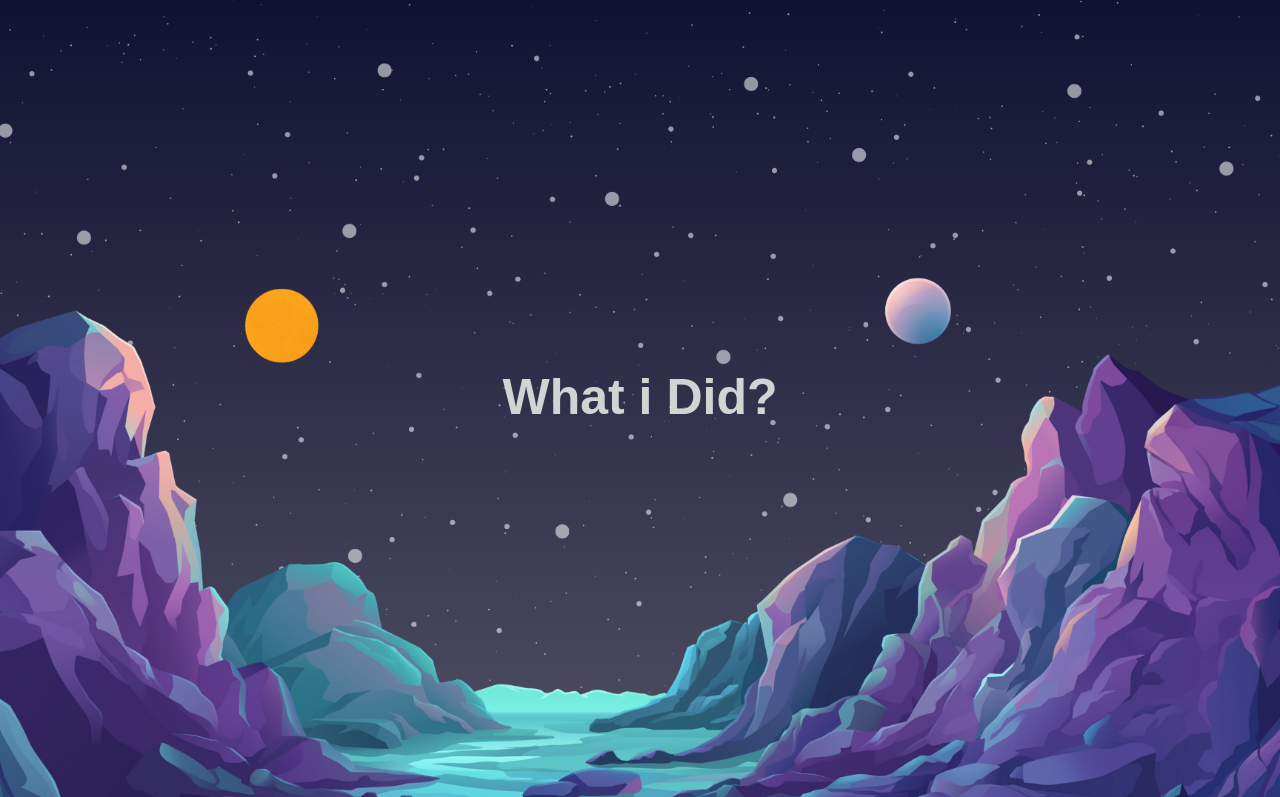
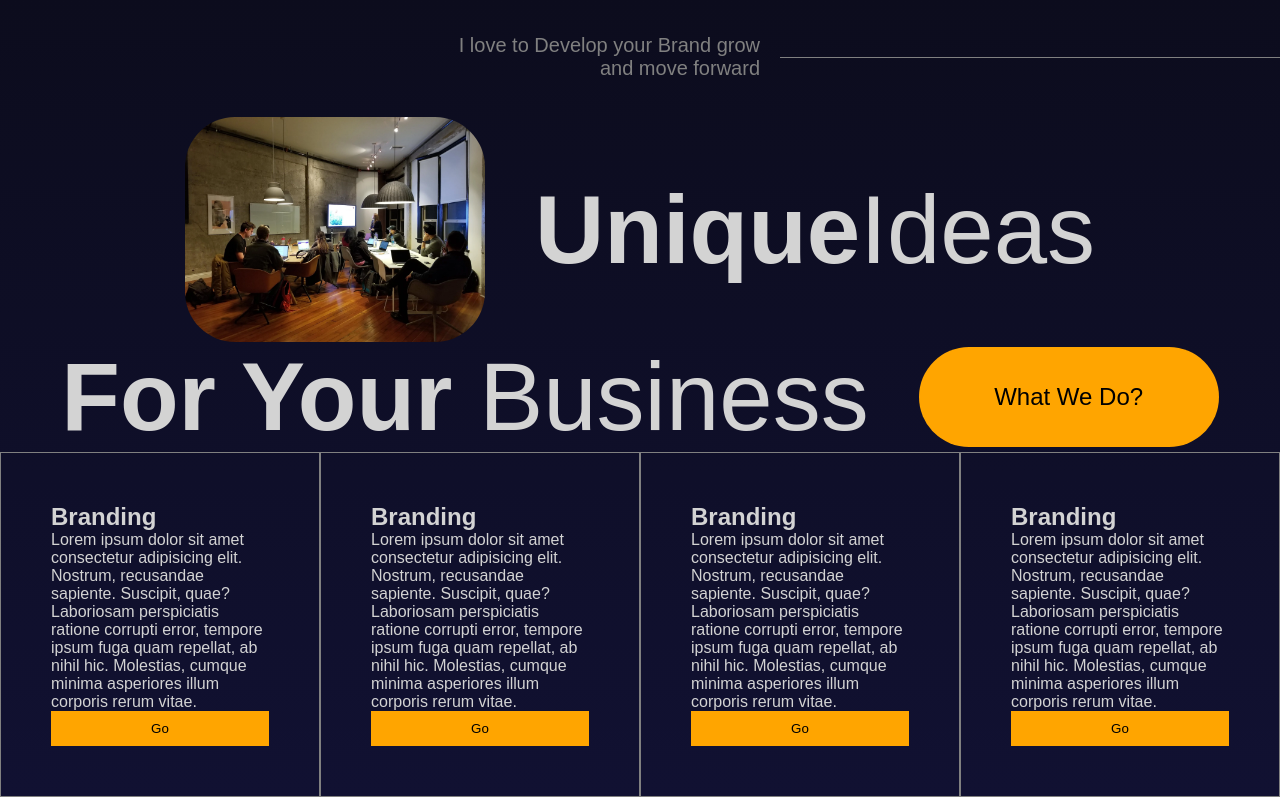
Before and after one commit to skythelimit24/onlinepresence, a React (Vite) app: page / in a window 1280 px wide. Shown: the part 1603-2400 px from the top of the page. Built offline with nearby package versions, Linux system fonts and the light colour scheme.

Commit message:
service section added

```diff
--- a/src/App.jsx
+++ b/src/App.jsx
@@ -3,6 +3,7 @@ import "./App.scss";
 import Navbar from './Components/Navabar/Navbar'
 import Hero from './Components/Hero/Hero'
 import Parralax from "./Components/Parralax/Parralax";
+import Services from "./Components/Services/Services";
 const App = () => {
   return (
     <>
@@ -11,6 +12,7 @@ const App = () => {
       <Hero/>
     </section>
     <section id="Services"><Parralax type="Services"/></section>
+    <section><Services/></section>
     <section id="Portfolio"><Parralax type="Portfolio"/></section>
     <section>Portfolio1</section>
     <section>Portfolio2</section>
--- a/src/Components/Hero/Hero.jsx
+++ b/src/Components/Hero/Hero.jsx
@@ -38,6 +38,8 @@ const Hero = () => {
       },
     },
   };
+
+
   return (
     <>
       <div className="hero">
@@ -51,7 +53,7 @@ const Hero = () => {
             <motion.h2 variants={TextVariants}>Akash Tanwar</motion.h2>
             <motion.h1 variants={TextVariants}>Web Developer</motion.h1>
             <motion.div className="buttons" variants={TextVariants}>
-              <motion.button variants={TextVariants}>
+              <motion.button variants={TextVariants} >
                 See the latest Work
               </motion.button>
               <motion.button variants={TextVariants}>Contact Me</motion.button>
@@ -70,7 +72,7 @@ const Hero = () => {
           initial="initial"
           animate="animate"
         >
-        ReactJs CSS Bootstrap MUI
+        ReactJs CSS Javascript MUI
         </motion.div>
         <div className="imageContainer">
           <img src="./hero2.png" alt="AkashImage" />
--- /dev/null
+++ b/src/Components/Services/Services.jsx
@@ -0,0 +1,79 @@
+import React, { useRef } from 'react'
+import './Services.scss'
+import {motion ,useInView} from 'framer-motion'
+const variants = {
+    initial:{
+        x:-500,
+        y:100,
+        opacity:0,
+    },
+    animate:{
+        x:0,
+        opacity:1,
+        y:0,
+        transition:{
+            duration:1,
+            staggerChildren:0.1
+        }
+    }
+}
+const Services = () => {
+const ref = useRef();
+
+const InView = useInView(ref,{margin:"-100px"});
+
+  return (
+    <>
+  <motion.div className="services" variants={variants} initial="initial" ref={ref} animate={InView && "animate"}>
+    <motion.div className="textContainer" variants={variants}>
+        <p>I love to Develop your Brand grow<br/> and move forward</p>
+        <hr/>
+    </motion.div>
+    <motion.div className="titleContainer" variants={variants} >
+        <div className="title">
+            <img src="/people.webp" alt="business image"  />
+            <h1><motion.b whileHover={{color:"orange"}}>Unique</motion.b>Ideas</h1>
+        </div>
+        <div className="title">
+            <h1>
+                <motion.b whileHover={{color:"orange"}}>For Your</motion.b> Business
+                </h1>
+                <button>What We Do?</button>
+        </div>
+    </motion.div>
+    <motion.div className="listcontainer"  variants={variants}>
+        <motion.div className="box" whileHover={{background:"lightgrey",color:"black"}}>
+            <h2>Branding</h2>
+            <p>
+                Lorem ipsum dolor sit amet consectetur adipisicing elit. Nostrum, recusandae sapiente. Suscipit, quae? Laboriosam perspiciatis ratione corrupti error, tempore ipsum fuga quam repellat, ab nihil hic. Molestias, cumque minima asperiores illum corporis rerum vitae.
+            </p>
+            <button>Go</button>
+        </motion.div>
+        <motion.div className="box" whileHover={{background:"lightgrey",color:"black"}}>
+            <h2>Branding</h2>
+            <p>
+                Lorem ipsum dolor sit amet consectetur adipisicing elit. Nostrum, recusandae sapiente. Suscipit, quae? Laboriosam perspiciatis ratione corrupti error, tempore ipsum fuga quam repellat, ab nihil hic. Molestias, cumque minima asperiores illum corporis rerum vitae.
+            </p>
+            <button>Go</button>
+        </motion.div>
+        <motion.div className="box" whileHover={{background:"lightgrey",color:"black"}}>
+            <h2>Branding</h2>
+            <p>
+                Lorem ipsum dolor sit amet consectetur adipisicing elit. Nostrum, recusandae sapiente. Suscipit, quae? Laboriosam perspiciatis ratione corrupti error, tempore ipsum fuga quam repellat, ab nihil hic. Molestias, cumque minima asperiores illum corporis rerum vitae.
+            </p>
+            <button>Go</button>
+        </motion.div>
+        <motion.div className="box" whileHover={{background:"lightgrey",color:"black"}}>
+            <h2>Branding</h2>
+            <p>
+                Lorem ipsum dolor sit amet consectetur adipisicing elit. Nostrum, recusandae sapiente. Suscipit, quae? Laboriosam perspiciatis ratione corrupti error, tempore ipsum fuga quam repellat, ab nihil hic. Molestias, cumque minima asperiores illum corporis rerum vitae.
+            </p>
+            <button>Go</button>
+        </motion.div>
+    </motion.div>
+    </motion.div>
+    </>
+  )
+}
+
+export default Services
--- /dev/null
+++ b/src/Components/Services/Services.scss
@@ -0,0 +1,80 @@
+.services{
+    background: linear-gradient(180deg,#0c0c1d,#111132);
+    height: 100%;
+    display: flex;
+    flex-direction: column;
+    justify-content: space-between;
+
+    .textContainer{
+        flex: 1;
+        align-self: flex-end;
+        display: flex;
+        align-items: center;
+        gap: 20px;
+
+        p{
+            font-weight: 200;
+            font-size: 20px;
+            color: grey;
+            text-align: right;
+        }
+
+        hr{
+            width: 500px;
+            border: none;
+            border-top: 0.5px solid grey;
+        }
+    }
+    .titleContainer{
+        flex: 2;
+        display: flex;
+        flex-direction: column;
+        align-items: center;
+        .title{
+            display: flex;
+            gap: 50px;
+            align-items: center;
+            img{
+                width: 300px;
+                height: 100%;
+                border-radius: 50px;
+                object-fit: cover;
+            }
+
+            h1{
+                font-size: 96px;
+                font-weight: 100;
+            }
+            button{
+                width: 300px;
+                height: 100px;
+                border-radius: 50px;
+                background-color: orange;
+                border:none;
+                font-size: 24px;
+                cursor: pointer;
+            }
+        }
+    }
+    .listcontainer{
+        flex: 2;
+        display: flex;
+        max-width: 1366px;
+        margin: auto;
+
+        .box{
+            padding: 50px;
+            border:0.5px solid grey;
+            display: flex;
+            flex-direction: column;
+            justify-content: space-between;
+
+            button{
+                padding: 10px;
+                background-color: orange;
+                border: none;
+                cursor: pointer;
+            }
+        }
+    }
+}
```
